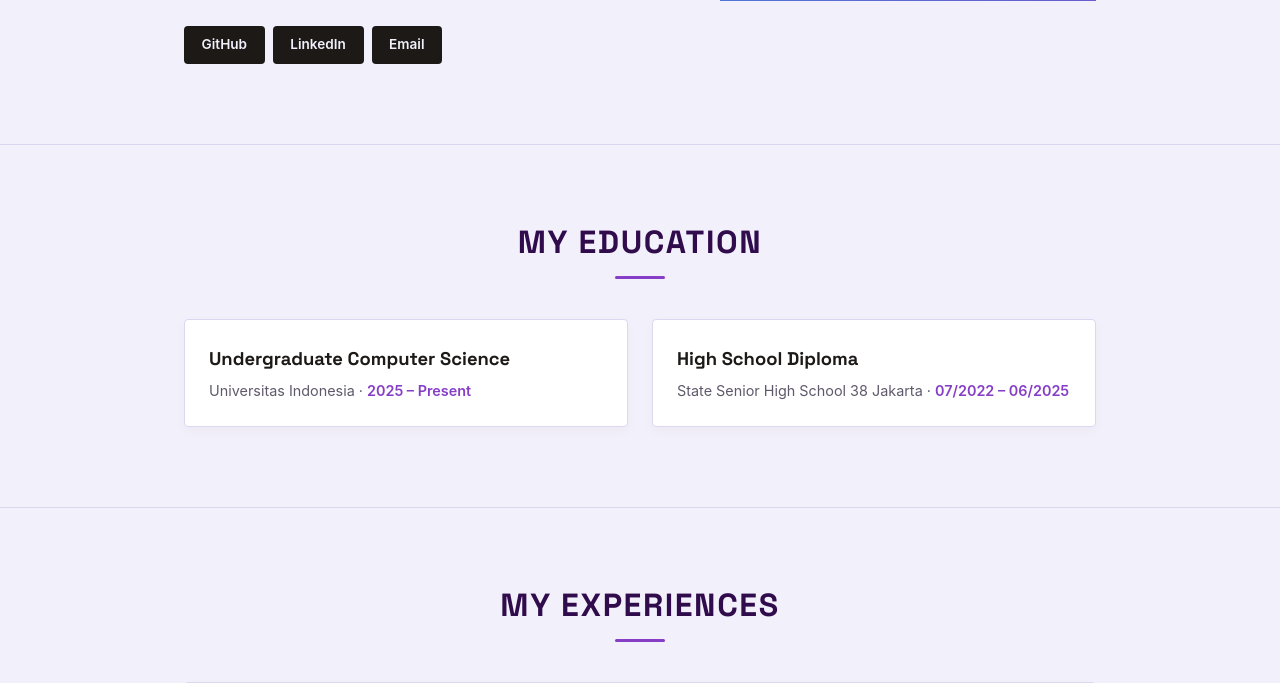
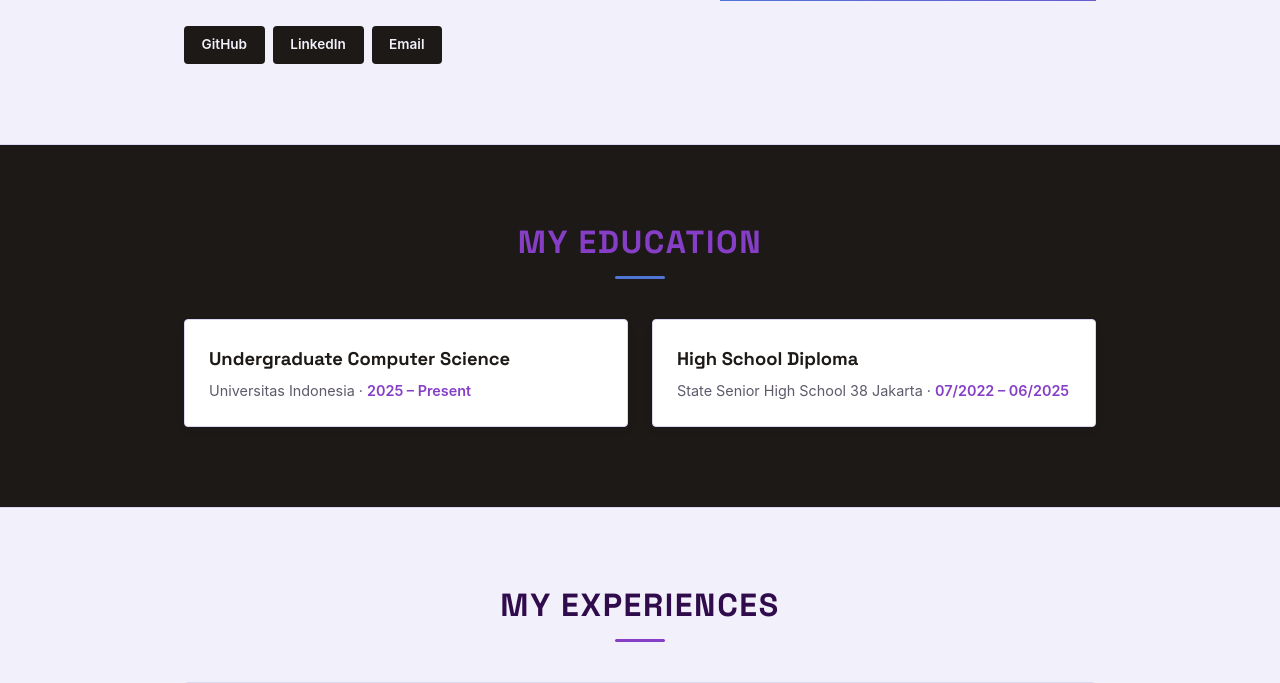
Before and after one commit to celinenn/myportfolio, a Django app: page / in a window 1280 px wide. Shown: the part 583-1266 px from the top of the page. Run offline with Django 5.2, Linux system fonts and the light colour scheme.

Commit message:
Changed education section background color

```diff
--- a/static/css/style.css
+++ b/static/css/style.css
@@ -231,11 +231,33 @@ h1, h2, h3, .brand, .nav-content, .section-title {
     border-radius: 2px;
 }
 
+.section-title-dark {
+    text-align: center;
+    font-size: 2rem;
+    font-weight: 700;
+    color: var(--blue-violet);
+    text-transform: uppercase;
+    letter-spacing: 0.05em;
+    margin-bottom: 2.5rem;
+    position: relative;
+}
+
+.section-title-dark::after {
+    content: "";
+    display: block;
+    width: 50px;
+    height: 3px;
+    background-color: var(--royal-blue);
+    margin: 0.5rem auto 0;
+    border-radius: 2px;
+}
+
 
 /* education */
 .education {
     padding: 4.5rem 0 5rem;
     border-top: 1px solid var(--line);
+    background-color: var(--carbon-black);
 }
 
 .education-list {
--- a/templates/index.html
+++ b/templates/index.html
@@ -57,7 +57,7 @@
 
         <section class="education" id="education">
             <div class="container">
-                <h1 class="section-title">My Education</h1>
+                <h1 class="section-title-dark">My Education</h1>
                 <div class="education-list">
 
                     <article class="education-card">
```
